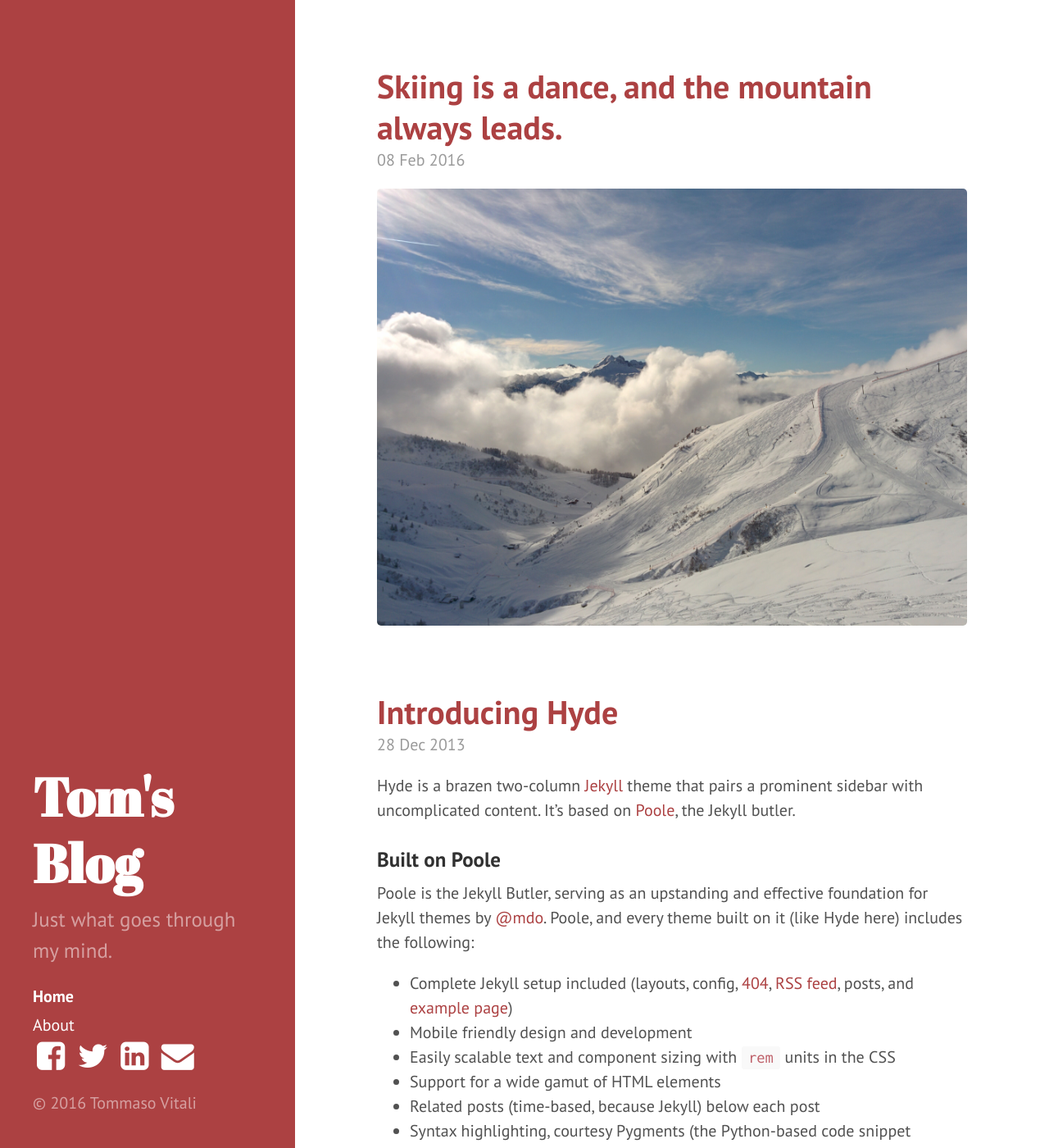
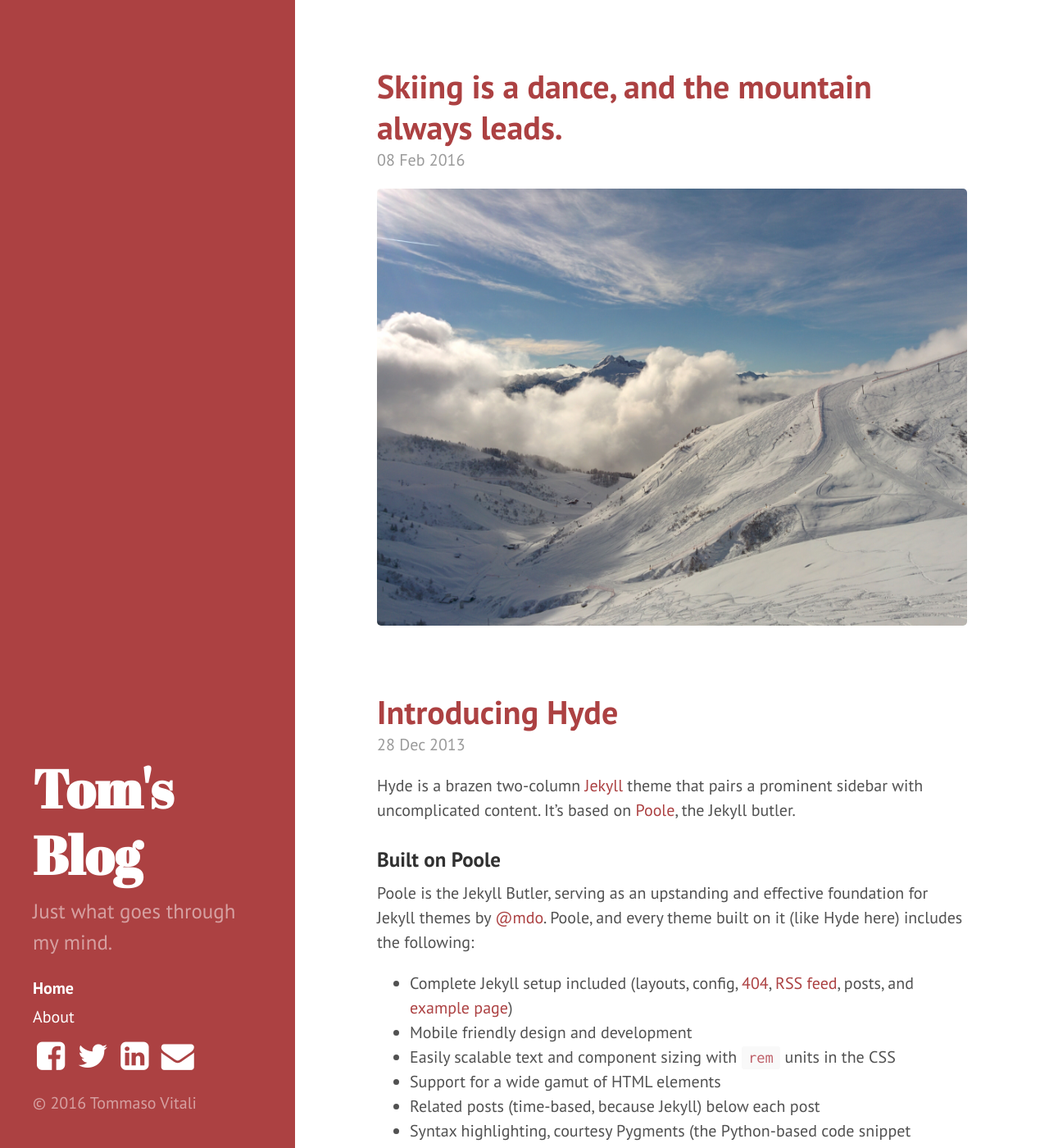
Before and after one commit to tommivitali/tommivitali.github.io, a Jekyll site: the page built from index.html, in a window 1280 px wide and 1400 px high. Shown: the whole window at 82% size. Built offline with Jekyll 4.4.1, drawn with Linux system fonts in a browser that asks for light colours; nearby versions of some CDN libraries; the list of posts is cut into pages by our own code.

Commit message:
Add padding

```diff
--- a/public/css/social.css
+++ b/public/css/social.css
@@ -1,3 +1,7 @@
+div.social {
+  padding-top: 10px;
+}
+
 .social .link {
   padding: 5px;
   color: white;
```
